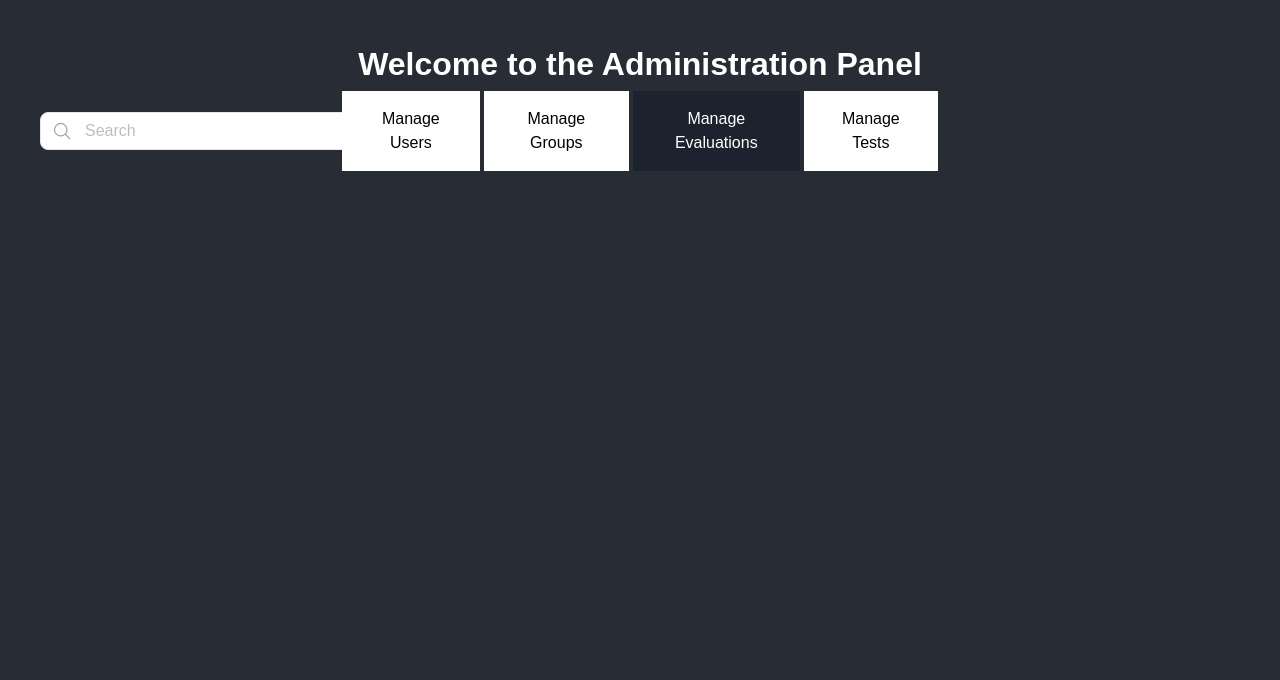
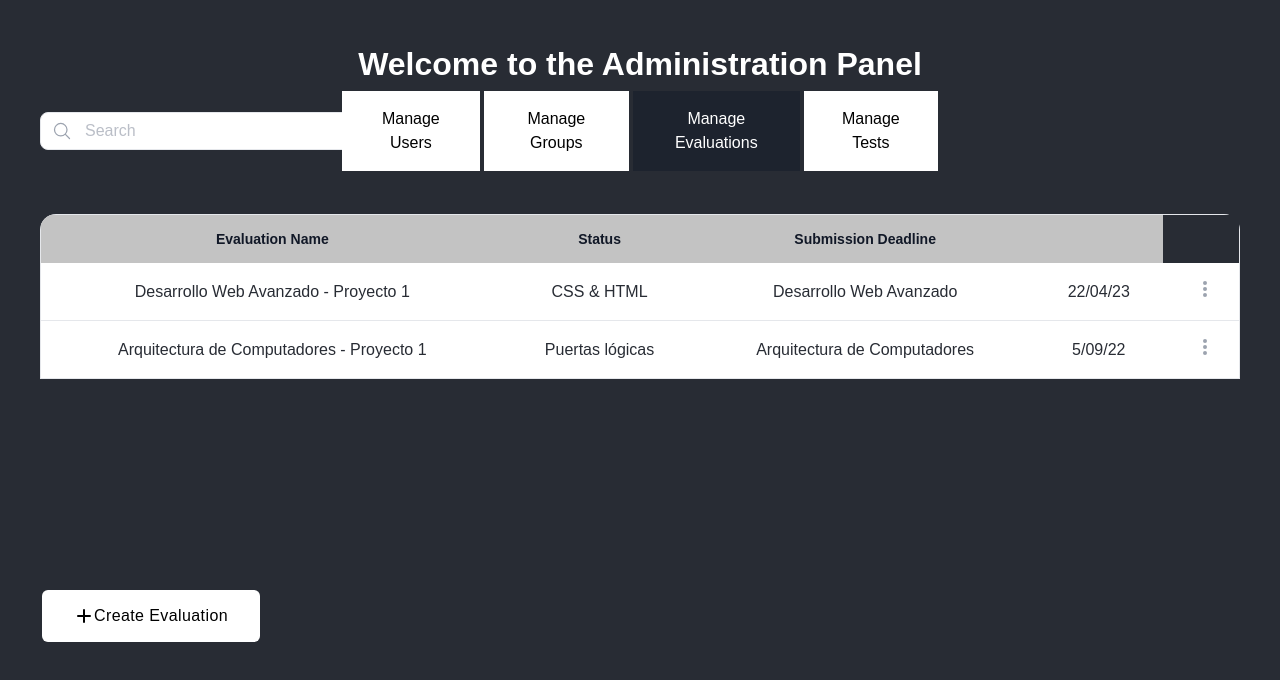
Before and after one commit to William-CarterG/Advanced-Web-Dev---Canvas-Project-, a React (Create React App) app in the folder crud/: page / in a window 1280 px wide. Both pictures are taken after a click on the button "Manage Evaluations". Shown: the top 680 px of the page. Built offline with nearby package versions, Linux system fonts and the light colour scheme.

Commit message:
feat(evalution-table): Table implemented
Table added to the App.js file, so now you can see the data with no problem whatsoever.

```diff
--- a/crud/src/app/App.js
+++ b/crud/src/app/App.js
@@ -10,12 +10,12 @@ import GroupsTable from './components/groups/GroupsTable'
 import AddGroup from './components/groups/addGroup';
 
 import Evaluations from './components/evaluations/Evaluations';
+import EvaluationTable from './components/evaluations/EvaluationsTable';
+import AddEvaluation from './components/evaluations/addEvaluation';
 
 import Tests from './components/tests/Tests';
 import TestsTable from './components/tests/TestsTable';
 import AddTest from './components/tests/addTest';
-
-
 
 
 // Adds the 'pressed-button' class so button looks pressed.
@@ -80,6 +80,11 @@ function App() {
     { name: 'Proyecto de Desarrollo de Software', members: 15},
   ];
 
+  const fakeEvaluationData = [
+    { name: 'Desarrollo Web Avanzado - Proyecto 1', test: 'CSS & HTML', group: 'Desarrollo Web Avanzado', deadline: '22/04/23' },
+    { name: 'Arquitectura de Computadores - Proyecto 1', test: 'Puertas lógicas', group: 'Arquitectura de Computadores', deadline: '5/09/22'},
+  ];
+
   const fakeTestData = [
     { name: 'Desarrollo Web Avanzado', count: 15},
     { name: 'Arquitectura de Computadores', count: 20},
@@ -93,7 +98,7 @@ function App() {
     { name: 'Desarrollo Web Avanzado', count: 15},
     { name: 'Arquitectura de Computadores', count: 20},
     { name: 'Proyecto de Desarrollo de Software', count: 15},
-        { name: 'Desarrollo Web Avanzado', count: 15},
+    { name: 'Desarrollo Web Avanzado', count: 15},
     { name: 'Arquitectura de Computadores', count: 20},
     { name: 'Proyecto de Desarrollo de Software', count: 15},
   ];
@@ -153,6 +158,16 @@ function App() {
       </div>
       )}
 
+      {activeContainer==="evaluations" && (
+      <div>
+        <EvaluationTable
+          data={fakeEvaluationData}
+          headers={tableHeaders[activeContainer]}
+        />
+        <AddEvaluation />
+      </div>
+      )}
+
       {activeContainer==="tests" && (
       <div>
         <TestsTable
```
